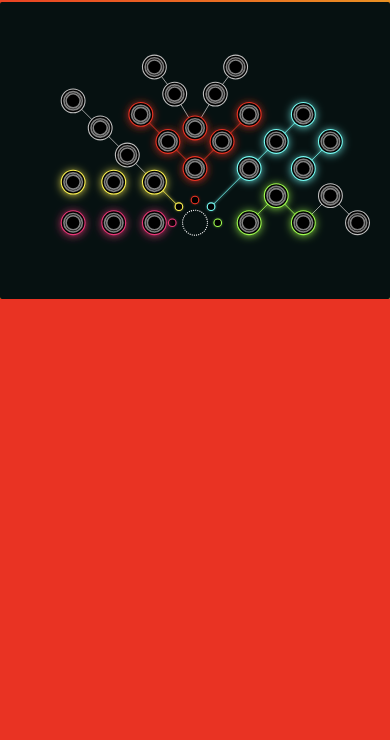
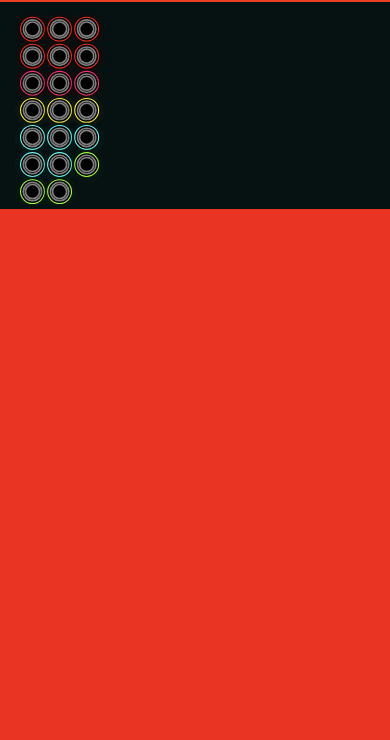
Before and after one commit to EmblemDAO/svg-badge-tree, a website built with Vite: page index.html in a window 390 px wide. Shown: the part 104-844 px from the top of the page. Built offline with nearby package versions, Linux system fonts and the light colour scheme.

Commit message:
Drawing roster on phones instead

```diff
--- a/assembly.js
+++ b/assembly.js
@@ -20,6 +20,9 @@ function gatherStyles( branchInfo ) {
     return `.${branch.name} {
               stroke: ${branch.col};
               fill: ${branch.col};
+            }
+            .${branch.name.toLowerCase()} {
+              stroke: ${branch.col};
             }`;
   });
   return `<style type="text/css">
@@ -38,6 +41,15 @@ function gatherStyles( branchInfo ) {
                 stroke: #808080;
               }
               ${classes.join("\n")}
+              #NEXUS, .tree {
+                transition: opacity 1s ease;
+              }
+              @media only screen and (max-width: 480px) {
+                #NEXUS, .tree { opacity: 0 }
+              }
+              @media only screen and (min-width: 480px) {
+                #roster { opacity: 0 }
+              }
             ]]>
           </style> `;
 }
@@ -71,7 +83,7 @@ function renderReusableElements() {
 }
 
 function renderNexus() {
-  return `<circle cx="500" cy="650" r="46" fill="none" stroke="white" stroke-width="4" stroke-dasharray="4 4"/>`;
+  return `<circle id="NEXUS" cx="500" cy="650" r="46" fill="none" stroke="white" stroke-width="4" stroke-dasharray="4 4"/>`;
 }
 
 function createOriginNode( branch, index, total ) {
@@ -103,6 +115,12 @@ function renderNode( node ) {
   return n;
 }
 
+function renderRosterNode( node, x, y ) {
+  return `<circle class="${node.branch.toLowerCase()}" filter="url(#f${node.branch}${node.img ? '' : 'c'})" cx="${x}" cy="${y}" r="42"  />
+          <circle class="node ${node.branch.toLowerCase()}" cx="${x}" cy="${y}" r="44" />
+          <use href="#inner" x="${x}" y="${y}" />`;
+}
+
 function renderConnection( a, b ) {
   if (b.data.awarded) {
     return `<line class="con ${a.branch}" filter="url(#f${a.branch}c)" x1="${a.pos[0]}" y1="${a.pos[1]}" x2="${b.pos[0]}" y2="${b.pos[1]}" />`;
@@ -128,8 +146,14 @@ function renderBranch( name, nodes, origin ) {
     buffer.push(renderNode(circles[d]));
   }
   // console.log("Buffer", buffer);
-  return `<g id="${name}">
+  return `<g id="${name}" class="tree">
             ${buffer.join("\n")}
+          </g>`;
+}
+
+function renderRoster( roster ) {
+  return `<g id="roster">
+            ${roster.join("\n")}
           </g>`;
 }
 
@@ -141,18 +165,29 @@ export default function( nodes ) {
         { name: 'B', col: "#FCF151" },
         { name: 'C', col: "#E93323" },
         { name: 'D', col: "#75FBF3" },
-        { name: 'E', col: "#9EFC4E" }
-      ];
-  console.log(GRAPH);
+        { name: 'E', col: "#9EFC4E" }]
+      , ROSTER = GRAPH.filter((node) => node.data && node.data.awarded);
+  // console.log(GRAPH);
   let tree = INFO.map((b, i) => {
     return renderBranch(b.name, GRAPH.filter(node => node.branch === b.name), createOriginNode(b.name, i, INFO.length-1));
   });
+  let row = 0, col = 0;
+  let roster = [];
+  for (let n of ROSTER) {
+    roster.push(renderRosterNode(n, (col - 1) * 100, (row + 1) * 100));
+    col += 1;
+    if (col >= 3) {
+      row += 1;
+      col = 0;
+    }
+  }
   // console.log(tree);
-  return `<svg width="1000" height="750" viewbox="-220 0 1440 750" xmlns="http://www.w3.org/2000/svg" xmlns:xlink="http://www.w3.org/1999/xlink">
+  return `<svg viewbox="-220 0 1440 750" xmlns="http://www.w3.org/2000/svg" xmlns:xlink="http://www.w3.org/1999/xlink">
             ${ gatherDefinitions(INFO) }
             ${ gatherStyles(INFO) }
             ${ renderReusableElements() }
             ${ renderNexus() }
+            ${ renderRoster(roster) }
             ${ tree.join("\n") }
           </svg>`;
 }
--- a/index.html
+++ b/index.html
@@ -17,7 +17,7 @@
       }
       body {
         background-repeat: no-repeat;
-        background-image: linear-gradient(127deg, rgba(233,51,35,1) 0%, rgba(233,153,35,1) 50%, rgba(35,233,226,1) 100%);
+        background-image: linear-gradient(180deg, rgba(233,51,35,1) 0%, rgba(233,153,35,1) 100%);
         background-size: 100% 100%;
         background-attachment: fixed;
         min-height: 100%;
@@ -35,8 +35,6 @@
       main {
         padding: 0;
         background-color: #061111;
-        border-radius: 0.5vw;
-        /* border: 4px solid darkcyan; */
         margin: 1em auto;
         width: 100%;
         max-width: 1440px;
```
